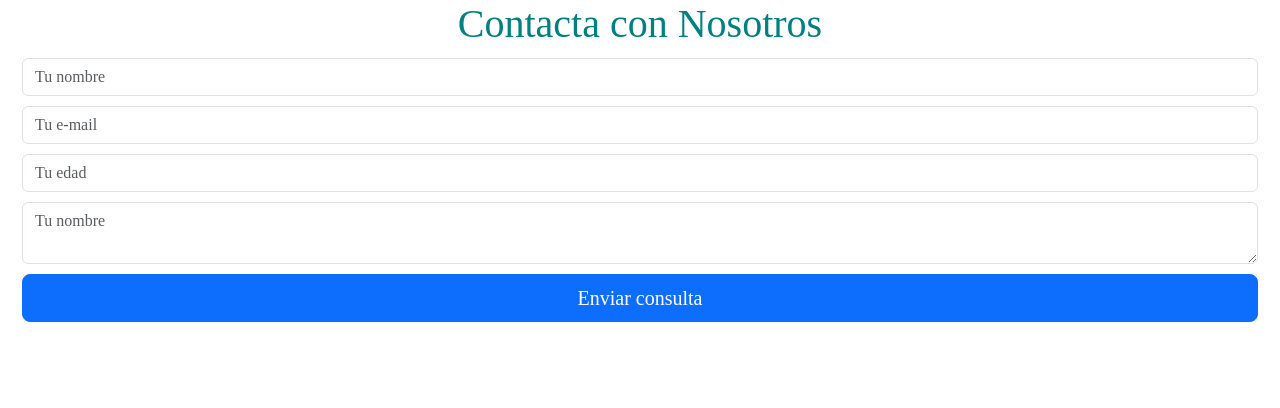
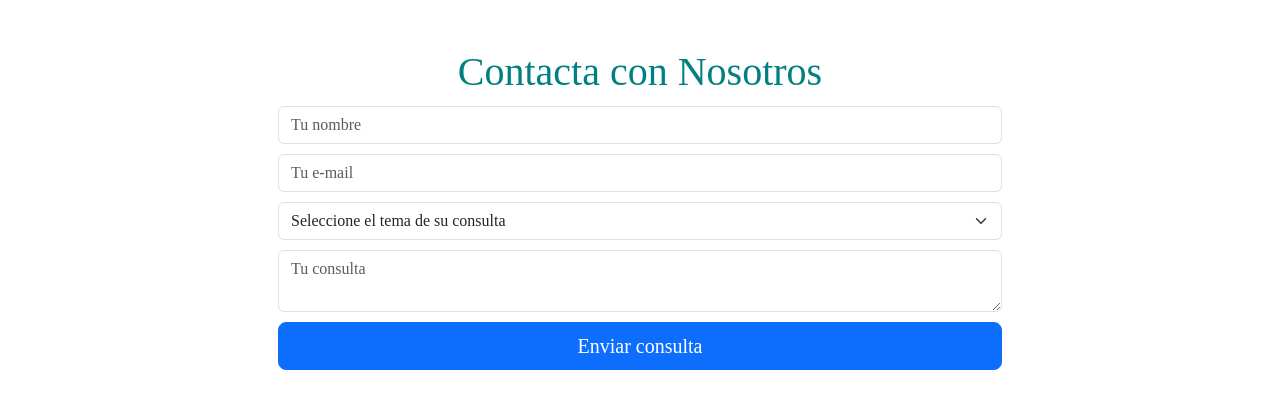
Before and after one commit to hectorc2907/RollingPaws-FrontEnd, a React (Vite) app: page / in a window 1280 px wide. Shown: the top 408 px of the page. Built offline with nearby package versions, Linux system fonts and the light colour scheme.

Commit message:
agrego validaciones del form de Contacto

```diff
--- a/package.json
+++ b/package.json
@@ -10,6 +10,7 @@
     "preview": "vite preview"
   },
   "dependencies": {
+    "@emailjs/browser": "^3.11.0",
     "bootstrap": "^5.3.0",
     "bootstrap-icons": "^1.10.5",
     "react": "^18.2.0",
--- a/src/components/Contacto.jsx
+++ b/src/components/Contacto.jsx
@@ -1,35 +1,87 @@
-import React from 'react';
-import { Button, Container, Form, FormGroup } from 'react-bootstrap';
-import '../style/contacto.css'
+import React from "react";
+import { Button, Container, Form, FormGroup } from "react-bootstrap";
+import { useForm } from "react-hook-form";
+import "../style/contacto.css";
 
 const Contacto = () => {
+  const {
+    register,
+    handleSubmit,
+    formState: { errors },
+    reset,
+  } = useForm();
+
+  const onSubmit = (consulta) => {
+    console.log(consulta);
+  };
   return (
     <>
-      <Container fluid>
-        <div className="text-center">
+      <Container fluid id="form-contacto">
+        <div className="text-center mt-5">
           <h1>Contacta con Nosotros</h1>
         </div>
-        <Form>
+        <Form onSubmit={handleSubmit(onSubmit)}>
           <FormGroup controlId="inputNombre">
-            <Form.Control type="text" placeholder="Tu nombre" />
+            <Form.Control type="text"
+              placeholder="Tu nombre"
+              {...register('nombre', {
+                required: 'El nombre es un dato obligatorio',
+                minLength: {
+                  value: 2,
+                  message: 'La cantidad mínima de caracteres es de 2 digitos'
+                },
+                maxLength: {
+                  value: 30,
+                  message: 'La cantidad mínima de caracteres es de 30 digitos'
+                }
+              })}/>
+            <Form.Text className="text-danger">{errors.nombre?.message}</Form.Text>
           </FormGroup>
           <FormGroup controlId="inputEmail">
-            <Form.Control type="email" placeholder="Tu e-mail" />
+            <Form.Control type="email"
+              placeholder="Tu e-mail"
+              {...register('email', {
+                required: 'El e-mail es un dato obligatorio',
+                pattern:{
+                  value: /^[a-z0-9!#$%&'*+/=?^_`{|}~-]+(?:\.[a-z0-9!#$%&'*+/=? ^_`{|}~-]+)*@(?:[a-z0-9](?:[a-z0-9-]*[a-z0-9])?\.)+[a -z0-9](?:[a-z0-9-]*[a-z0-9])?$/,
+                  message:'El email debe tener el siguiente formato mail@dominio.com'
+                }
+              })}/>
+              <Form.Text className="text-danger">{errors.email?.message}</Form.Text>
           </FormGroup>
-          <FormGroup controlId="inputEdad">
-            <Form.Control type="number" placeholder="Tu edad" min={8} max={99}/>
+          <FormGroup controlId="inputOpcionConsulta">
+            <Form.Select {...register('opcionConsulta')}>
+              <option>Seleccione el tema de su consulta</option>
+              <option value="1">Planes</option>
+              <option value="2">Turnos</option>
+              <option value="3">Productos</option>
+              <option value="4">Otros</option>
+            </Form.Select>
           </FormGroup>
           <FormGroup controlId="inputConsulta">
-            <Form.Control as="textarea" placeholder="Tu nombre" />
+            <Form.Control as="textarea"
+              placeholder="Tu consulta"
+              {...register('consulta',{
+                required: 'La consulta es un dato obligatorio',
+                minLength: {
+                  value: 5,
+                  message: "La cantidad mínima de caracteres es de 5 digitos",
+                },
+                maxLength: {
+                  value: 500,
+                  message: "La cantidad máxima de caracteres es de 500 digitos",
+                }
+              })}/>
+            <Form.Text className="text-danger">{errors.consulta?.message}</Form.Text>
           </FormGroup>
           <div className="d-grid">
-            <Button variant="primary" type="submit" size='lg'>
+            <Button variant="primary" type="submit" size="lg">
               Enviar consulta
             </Button>
           </div>
         </Form>
       </Container>
-      </>
+    </>
   );
 };
 
--- a/src/style/contacto.css
+++ b/src/style/contacto.css
@@ -13,3 +13,7 @@ form div{
 form button{
   font-family: 'Sofia Pro Light', Courier, monospace;
 }
+
+#form-contacto{
+  max-width: 768px;
+}
```
Also changed, not shown: src/components/AcercaDeNosotros.jsx (added, +29 -0 lines), 1 other file (tests, documents, lock files or other folders).
